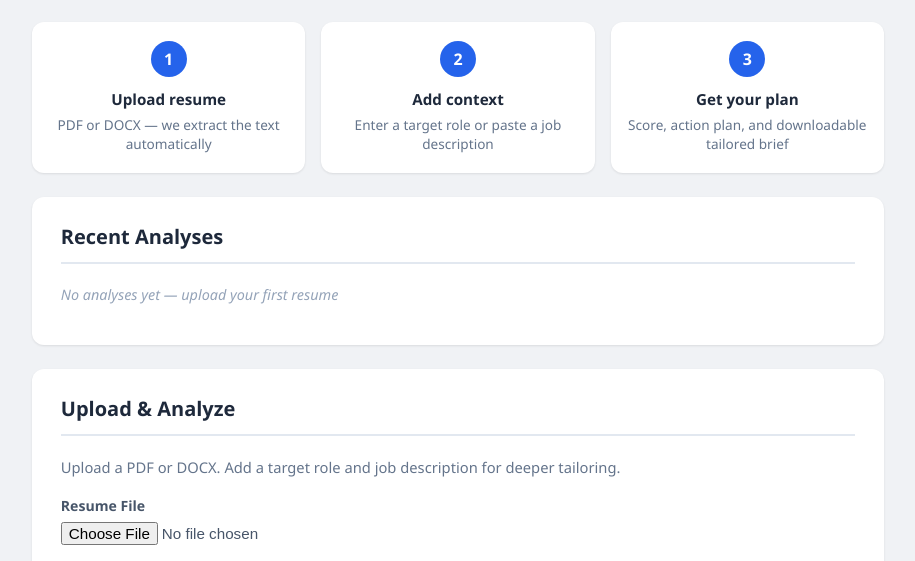
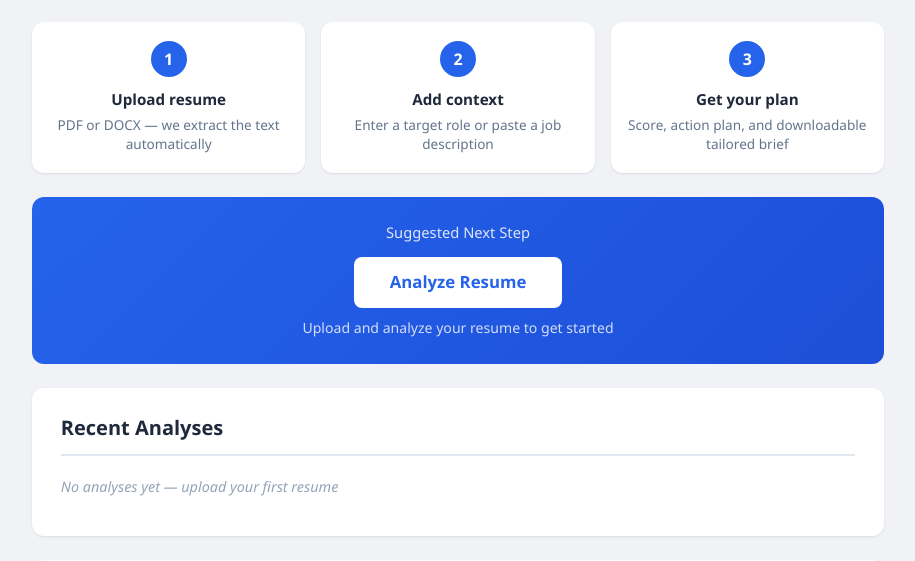
Before and after one commit to ukaismail-del/Offerion, a Flask app: page / in a window 1280 px wide. Shown: the part 306-867 px from the top of the page, without its empty margins (182-1097 px from the left). Run offline with Flask 3, Linux system fonts and the light colour scheme; parts of the project's set-up code (start-up, migrations or seed data) failed here and were passed over.

Commit message:
M42-M45: automation layer — next best action, smart auto-fill, auto-trigger, guided flow

```diff
--- a/app/routes.py
+++ b/app/routes.py
@@ -65,6 +65,7 @@ from app.utils.followup_prompts import generate_followup_prompts
 from app.utils.session_memory import get_memory, update_memory, set_last_action, is_empty
 from app.utils.activity_timeline import record_event, get_timeline
 from app.utils.provenance import build_provenance, get_source_label
+from app.utils.next_best_action import get_next_action
 
 logger = logging.getLogger(__name__)
 
@@ -259,6 +260,8 @@ def index():
     session_mem = get_memory(session)
     timeline = get_timeline(session, limit=15)
     provenance = build_provenance(session)
+    next_action = get_next_action(session)
+    session["next_best_action"] = next_action
 
     return render_template(
         "index.html",
@@ -289,6 +292,8 @@ def index():
         activity_timeline=timeline,
         provenance=provenance,
         get_source_label=get_source_label,
+        next_best_action=next_action,
+        report_data_exists=bool(session.get("report_data")),
     )
 
 
@@ -481,6 +486,8 @@ def resume_preview():
 
     session_mem = get_memory(session)
     provenance = build_provenance(session)
+    next_action = get_next_action(session)
+    session["next_best_action"] = next_action
 
     return render_template(
         "resume_preview.html",
@@ -507,6 +514,7 @@ def resume_preview():
         session_memory_empty=is_empty(session_mem),
         provenance=provenance,
         get_source_label=get_source_label,
+        next_best_action=next_action,
     )
 
 
@@ -824,7 +832,7 @@ def delete_application_package_route(package_id):
 @main_bp.route("/save-job")
 def save_job_route():
     report_data = session.get("report_data")
-    job = create_saved_job(report_data=report_data)
+    job = create_saved_job(report_data=report_data, session_data=session)
     saved_jobs = session.get("saved_jobs", [])
     saved_jobs.append(job)
     session["saved_jobs"] = saved_jobs
@@ -921,6 +929,73 @@ def delete_alert_route(alert_id):
     return redirect(url_for("main.index"))
 
 
+# ------------------------------------------------------------------
+# M45 — Guided Flow (One-Click Application Prep)
+# ------------------------------------------------------------------
+
+@main_bp.route("/prepare-application")
+def prepare_application():
+    report_data = session.get("report_data")
+    if not report_data:
+        return redirect(url_for("main.index"))
+
+    # Step 2: Enhance resume if not done
+    if not session.get("enhanced_resume"):
+        enhanced = enhance_resume(
+            profile=report_data.get("profile"),
+            tailored=report_data.get("tailored"),
+            rewrite=report_data.get("rewrite"),
+            match=report_data.get("match"),
+        )
+        if enhanced:
+            session["enhanced_resume"] = enhanced
+
+    # Step 3: Generate cover letter if not done
+    if not session.get("cover_letter_draft"):
+        draft = build_cover_letter(
+            profile=report_data.get("profile"),
+            tailored=report_data.get("tailored"),
+            rewrite=report_data.get("rewrite"),
+            match=report_data.get("match"),
+            enhanced_resume=session.get("enhanced_resume"),
+        )
+        if draft:
+            session["cover_letter_draft"] = draft
+
+    # Step 4: Enhance cover letter if not done
+    if not session.get("enhanced_cover_letter"):
+        cl_draft = session.get("cover_letter_draft")
+        if cl_draft:
+            enhanced_cl = enhance_cover_letter(cl_draft, session.get("enhanced_resume"))
+            if enhanced_cl:
+                session["enhanced_cover_letter"] = enhanced_cl
+
+    # Step 5: Save application package
+    pkg = save_package(session)
+    if pkg:
+        packages = session.get("application_packages", [])
+        packages.append(pkg)
+        session["application_packages"] = packages
+        update_memory(session, last_action="Application prepared",
+                      active_application_package_id=pkg["id"])
+
+    # Determine target role for event label
+    target_title = ""
+    match_data = report_data.get("match")
+    tailored = report_data.get("tailored")
+    if match_data:
+        target_title = match_data.get("target_role", "")
+    if not target_title and tailored:
+        target_title = tailored.get("target_title", "")
+
+    record_event(session, "application_prepared",
+                 "Application prepared for %s" % (target_title or "target role"))
+
+    session["next_best_action"] = get_next_action(session)
+
+    return redirect(url_for("main.resume_preview"))
+
+
 @main_bp.route("/<path:path>")
 def fallback(path):
     return redirect(url_for("main.index"))
--- a/app/templates/index.html
+++ b/app/templates/index.html
@@ -327,6 +327,16 @@
       .conf-Moderate { background: #fffbeb; color: #ca8a04; }
       .conf-Strong { background: #f0fdf4; color: #16a34a; }
       .prov-notes { font-size: 0.82rem; color: #94a3b8; font-style: italic; margin-top: 0.5rem; }
+
+      /* --- Next Best Action (M42) --- */
+      .nba-card { background: linear-gradient(135deg, #2563eb 0%, #1d4ed8 100%); color: #fff; border-radius: 12px; padding: 1.5rem 1.8rem; margin-bottom: 1.5rem; text-align: center; }
+      .nba-label { font-size: 0.92rem; color: rgba(255,255,255,0.85); margin: 0 0 0.8rem; }
+      .nba-btn { display: inline-block; background: #fff; color: #2563eb; padding: 0.75rem 2.2rem; font-size: 1.05rem; font-weight: 700; border-radius: 8px; text-decoration: none; transition: all 0.2s; }
+      .nba-btn:hover { background: #f8fafc; transform: scale(1.02); }
+      .nba-reason { font-size: 0.88rem; color: rgba(255,255,255,0.8); margin: 0.6rem 0 0; }
+      .nba-secondary { margin-top: 0.8rem; }
+      .nba-secondary a { display: inline-block; background: rgba(255,255,255,0.15); color: #fff; padding: 0.5rem 1.4rem; font-size: 0.9rem; font-weight: 600; border-radius: 8px; text-decoration: none; transition: background 0.2s; }
+      .nba-secondary a:hover { background: rgba(255,255,255,0.25); }
 
       .status-bar {
         text-align: center;
@@ -958,6 +968,20 @@
         </div>
       </div>
 
+      <!-- Next Best Action (M42) -->
+      {% if next_best_action %}
+      <div class="nba-card">
+        <p class="nba-label">Suggested Next Step</p>
+        <a href="{{ next_best_action.route }}" class="nba-btn">{{ next_best_action.label }}</a>
+        <p class="nba-reason">{{ next_best_action.reason }}</p>
+        {% if report_data_exists %}
+        <div class="nba-secondary">
+          <a href="/prepare-application">Prepare Full Application</a>
+        </div>
+        {% endif %}
+      </div>
+      {% endif %}
+
       <!-- Recent Analyses -->
       <div class="card">
         <h2 class="card-title">Recent Analyses</h2>
--- a/app/utils/job_tracker.py
+++ b/app/utils/job_tracker.py
@@ -5,7 +5,8 @@ from datetime import datetime
 
 
 def create_saved_job(report_data=None, title=None, company=None,
-                     location=None, job_url=None, notes=None, source=None):
+                     location=None, job_url=None, notes=None, source=None,
+                     session_data=None):
     """Create a saved job entry from explicit fields or report_data context."""
     job_title = title or ""
     job_company = company or ""
@@ -18,10 +19,18 @@ def create_saved_job(report_data=None, title=None, company=None,
         if not job_title and tailored:
             job_title = tailored.get("target_title", "")
 
+    # M43: Try session memory as fallback
+    if not job_title and session_data:
+        mem = session_data.get("session_memory", {})
+        job_title = mem.get("active_target_title", "")
+    if not job_company and session_data:
+        mem = session_data.get("session_memory", {})
+        job_company = mem.get("active_company", "")
+
     if not job_title:
-        job_title = "Untitled Job"
+        job_title = "Untitled Role"
     if not job_company:
-        job_company = ""
+        job_company = "Unknown Company"
 
     return {
         "id": uuid.uuid4().hex[:12],
--- /dev/null
+++ b/app/utils/next_best_action.py
@@ -0,0 +1,81 @@
+"""M42 — Next Best Action Engine.
+
+Suggests the most logical next step based on current session state.
+"""
+
+
+def get_next_action(session):
+    """Determine the next best action based on session state.
+
+    Returns a dict with label, route, reason, and priority.
+    """
+    report_data = session.get("report_data")
+    enhanced_resume = session.get("enhanced_resume")
+    cover_letter_draft = session.get("cover_letter_draft")
+    enhanced_cover_letter = session.get("enhanced_cover_letter")
+    application_packages = session.get("application_packages", [])
+    saved_jobs = session.get("saved_jobs", [])
+
+    if not report_data:
+        return {
+            "label": "Analyze Resume",
+            "route": "/",
+            "reason": "Upload and analyze your resume to get started",
+            "priority": "high",
+        }
+
+    if not enhanced_resume:
+        return {
+            "label": "Enhance Resume",
+            "route": "/enhance-resume",
+            "reason": "Improve clarity and ATS alignment before applying",
+            "priority": "high",
+        }
+
+    if not cover_letter_draft:
+        return {
+            "label": "Generate Cover Letter",
+            "route": "/generate-cover-letter",
+            "reason": "Create a tailored cover letter for your target role",
+            "priority": "high",
+        }
+
+    if not enhanced_cover_letter:
+        return {
+            "label": "Enhance Cover Letter",
+            "route": "/enhance-cover-letter",
+            "reason": "Polish your cover letter for professional tone and alignment",
+            "priority": "medium",
+        }
+
+    if not application_packages:
+        return {
+            "label": "Save Application Package",
+            "route": "/save-application-package",
+            "reason": "Save your resume and cover letter as a complete application package",
+            "priority": "medium",
+        }
+
+    if not saved_jobs:
+        return {
+            "label": "Save Job",
+            "route": "/save-job",
+            "reason": "Track your target job for status updates and follow-ups",
+            "priority": "medium",
+        }
+
+    latest_job = saved_jobs[-1]
+    if latest_job.get("status") == "Saved":
+        return {
+            "label": "Update Status to Applied",
+            "route": "/job/%s/status/Applied" % latest_job["id"],
+            "reason": "Mark your latest job as applied to track progress",
+            "priority": "low",
+        }
+
+    return {
+        "label": "Review & Apply",
+        "route": "/resume-preview",
+        "reason": "Review your application materials and apply",
+        "priority": "low",
+    }
```
Also changed, not shown: app/templates/resume_preview.html (+17 -0 lines), app/utils/application_package.py (+15 -5 lines), app/utils/resume_versioning.py (+5 -3 lines), README.md.
